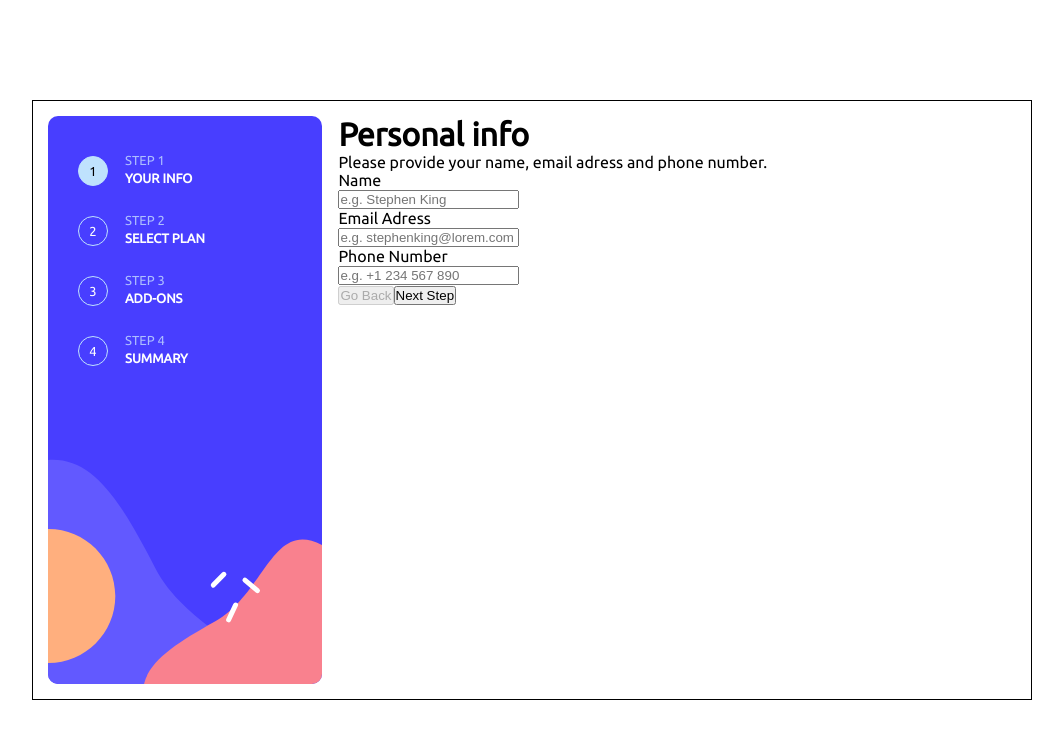
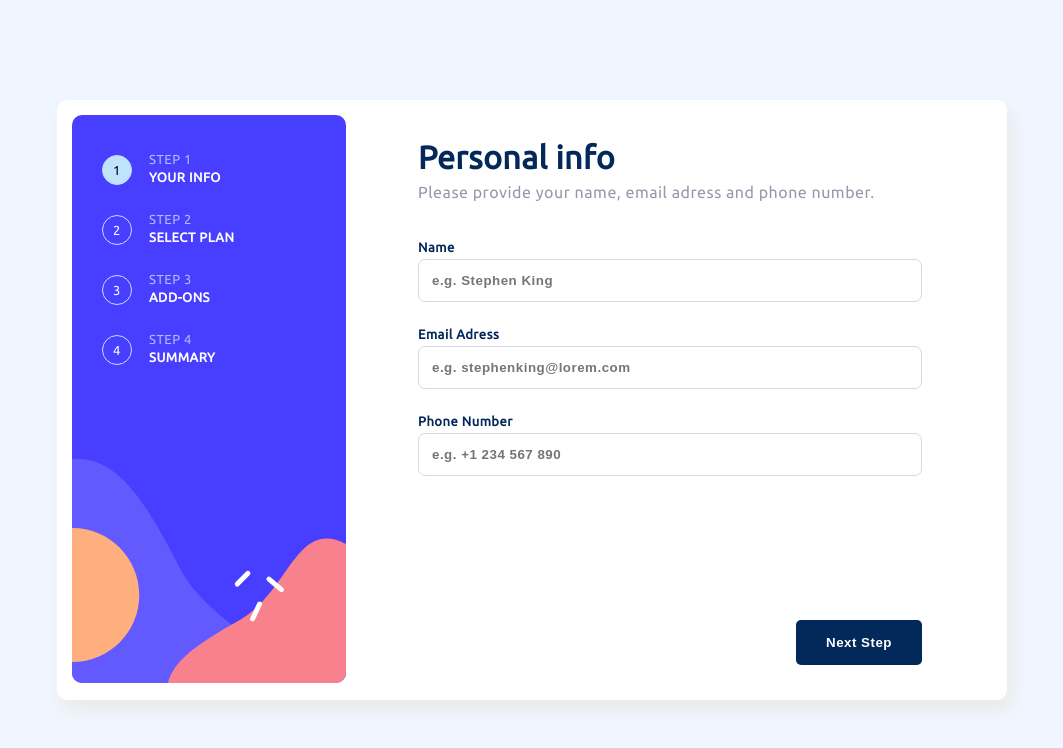
Before and after one commit to CatalinBanici/multi-step-form, a React (Create React App) app in the folder app/: page / in a window 1280 px wide. Shown: the top 748 px of the page, without its empty margins (108-1171 px from the left). Built offline with nearby package versions, Linux system fonts and the light colour scheme.

Commit message:
styled personal info comp

```diff
--- a/app/src/components/formik/FormikContainer.js
+++ b/app/src/components/formik/FormikContainer.js
@@ -130,7 +130,7 @@ export default function FormikContainer() {
   function pageDisplay(formik) {
     switch (formStep) {
       case 0:
-        return <PersonalInfo />;
+        return <PersonalInfo formik={formik} />;
       case 1:
         return (
           <Plan
@@ -244,9 +244,15 @@ export default function FormikContainer() {
                 {(formik) => (
                   <Form className="form-body">
                     {pageDisplay(formik)}
+                    {console.log(formik)}
 
                     <div className="form-buttons">
                       <button
+                        className={
+                          formStep === 0
+                            ? "button-go-back-off"
+                            : "button-go-back"
+                        }
                         type="button"
                         disabled={formStep === 0 || formik.isSubmitting}
                         onClick={() => {
@@ -257,6 +263,7 @@ export default function FormikContainer() {
                       </button>
                       {formStep < 3 && (
                         <button
+                          className="button-next"
                           type="button"
                           onClick={() => {
                             handleNextStep(formik);
@@ -267,6 +274,7 @@ export default function FormikContainer() {
                       )}
                       {formStep === 3 && (
                         <button
+                          className="button-submit"
                           type="submit"
                           disabled={formik.isSubmitting}
                           onClick={() => {
--- a/app/src/components/formik/TextError.js
+++ b/app/src/components/formik/TextError.js
@@ -1,5 +1,5 @@
 import React from "react";
 
 export default function TextError(props) {
-  return <span>{props.children}</span>;
+  return <span className="error-message">{props.children}</span>;
 }
--- a/app/src/components/inputs/EmailInput.js
+++ b/app/src/components/inputs/EmailInput.js
@@ -3,14 +3,22 @@ import { Field, ErrorMessage } from "formik";
 import TextError from "../formik/TextError";
 
 export default function EmailInput(props) {
-  const { label, name, ...rest } = props;
+  const { label, name, formik, ...rest } = props;
   return (
     <div className="text-input-container">
       <div className="label-container">
         <label htmlFor={name}>{label}</label>
         <ErrorMessage name={name} component={TextError} />
       </div>
-      <Field id={name} name={name} {...rest} />
+      <Field
+        id={name}
+        name={name}
+        style={
+          formik.errors.email &&
+          formik.touched.email && { border: "1px solid hsl(354, 84%, 57%)" }
+        }
+        {...rest}
+      />
     </div>
   );
 }
--- a/app/src/components/inputs/NameInput.js
+++ b/app/src/components/inputs/NameInput.js
@@ -3,14 +3,22 @@ import { Field, ErrorMessage } from "formik";
 import TextError from "../formik/TextError";
 
 export default function NameInput(props) {
-  const { label, name, ...rest } = props;
+  const { label, name, formik, ...rest } = props;
   return (
     <div className="text-input-container">
       <div className="label-container">
         <label htmlFor={name}>{label}</label>
         <ErrorMessage name={name} component={TextError} />
       </div>
-      <Field id={name} name={name} {...rest} />
+      <Field
+        id={name}
+        name={name}
+        style={
+          formik.errors.name &&
+          formik.touched.name && { border: "1px solid hsl(354, 84%, 57%)" }
+        }
+        {...rest}
+      />
     </div>
   );
 }
--- a/app/src/components/inputs/PhoneInput.js
+++ b/app/src/components/inputs/PhoneInput.js
@@ -3,14 +3,22 @@ import { Field, ErrorMessage } from "formik";
 import TextError from "../formik/TextError";
 
 export default function PhoneInput(props) {
-  const { label, name, ...rest } = props;
+  const { label, name, formik, ...rest } = props;
   return (
     <div className="text-input-container">
       <div className="label-container">
         <label htmlFor={name}>{label}</label>
         <ErrorMessage name={name} component={TextError} />
       </div>
-      <Field id={name} name={name} {...rest} />
+      <Field
+        id={name}
+        name={name}
+        style={
+          formik.errors.phone &&
+          formik.touched.phone && { border: "1px solid hsl(354, 84%, 57%)" }
+        }
+        {...rest}
+      />
     </div>
   );
 }
--- a/app/src/components/pages/PersonalInfo.js
+++ b/app/src/components/pages/PersonalInfo.js
@@ -1,7 +1,8 @@
+import { Formik } from "formik";
 import React from "react";
 import FormikControl from "../formik/FormikControl";
 
-export default function PersonalInfo() {
+export default function PersonalInfo({ formik }) {
   return (
     <div className="personal-info-container">
       <FormikControl
@@ -10,6 +11,7 @@ export default function PersonalInfo() {
         name="name"
         label="Name"
         placeholder="e.g. Stephen King"
+        formik={formik}
       />
       <FormikControl
         control="email"
@@ -17,6 +19,7 @@ export default function PersonalInfo() {
         name="email"
         label="Email Adress"
         placeholder="e.g. stephenking@lorem.com"
+        formik={formik}
       />
 
       <FormikControl
@@ -25,6 +28,7 @@ export default function PersonalInfo() {
         name="phone"
         label="Phone Number"
         placeholder="e.g. +1 234 567 890"
+        formik={formik}
       />
     </div>
   );
--- a/app/src/index.css
+++ b/app/src/index.css
@@ -23,6 +23,7 @@
   box-sizing: border-box;
   margin: 0;
   padding: 0;
+  letter-spacing: 0.5px;
 }
 
 html {
@@ -37,15 +38,18 @@ body {
   display: flex;
   align-items: center;
   justify-content: center;
+  background-color: var(--Magnolia);
 }
 
 .app-container {
   display: flex;
   flex-direction: row;
-  width: 1000px;
+  width: 950px;
   height: 600px;
-  border: 1px solid black;
+  border-radius: 10px;
+  box-shadow: 5px 10px 18px #e9e9e9;
   padding: 15px;
+  background-color: var(--White);
 }
 
 /* ====================================================
@@ -108,9 +112,129 @@ body {
   color: var(--White);
 }
 
+/* ======================================================
+============ FORM COMPONENT ==========================
+====================================================== */
+
+.form-container {
+  display: flex;
+  flex-direction: column;
+  width: 70%;
+  padding: 20px 70px;
+}
+
+.form-title {
+  display: flex;
+  flex-direction: column;
+  height: 80px;
+  justify-content: space-around;
+}
+
+.form-body {
+  height: 100%;
+  display: flex;
+  flex-direction: column;
+  justify-content: space-between;
+}
+
+.form-title h1 {
+  color: var(--MarineBlue);
+  font-weight: bolder;
+}
+
+.form-title p {
+  color: var(--CoolGray);
+}
+
+.form-buttons {
+  display: flex;
+  flex-direction: row;
+  width: 100%;
+  justify-content: space-between;
+}
+
+.button-go-back {
+  padding: 0;
+  border: none;
+  color: var(--CoolGray);
+  background-color: transparent;
+  font-weight: bolder;
+}
+
+.button-go-back:hover {
+  color: var(--MarineBlue);
+  cursor: pointer;
+}
+
+.button-go-back-off {
+  visibility: hidden;
+}
+
+.button-next {
+  padding: 15px 30px;
+  border: none;
+  border-radius: 5px;
+  color: var(--White);
+  background-color: var(--MarineBlue);
+  font-weight: bolder;
+  right: 0;
+}
+
+.button-next:hover {
+  background-color: var(--PastelBlue);
+  cursor: pointer;
+}
+
 /* ===================================================
 =========== PERSONAL INFO COMPONENT ===============
 =================================================== */
+
+.personal-info-container {
+  margin: 20px 0;
+  display: flex;
+  flex-direction: column;
+}
+
+.text-input-container {
+  display: flex;
+  flex-direction: column;
+  margin: 10px 0;
+  justify-content: space-around;
+}
+
+.text-input-container .label-container {
+  padding: 5px 0;
+  font-size: 13px;
+  font-weight: bolder;
+  color: var(--MarineBlue);
+  display: flex;
+  flex-direction: row;
+  justify-content: space-between;
+}
+
+.text-input-container input {
+  padding: 13px;
+  font-weight: bolder;
+  color: var(--MarineBlue);
+  border: 1px solid var(--LightGray);
+  border-radius: 7px;
+}
+
+.text-input-container input:focus {
+  outline: none;
+  padding: 13px;
+  border: double 1px transparent;
+  border-radius: 7px;
+  background-image: linear-gradient(white, white),
+    linear-gradient(to right, var(--PurplishBlue), var(--MarineBlue));
+  background-origin: border-box;
+  background-clip: padding-box, border-box;
+}
+
+.error-message {
+  color: var(--StrawberryRed);
+  font-weight: bolder;
+}
 
 /* ================================================
 ============ PLAN COMPONENT ====================
```
